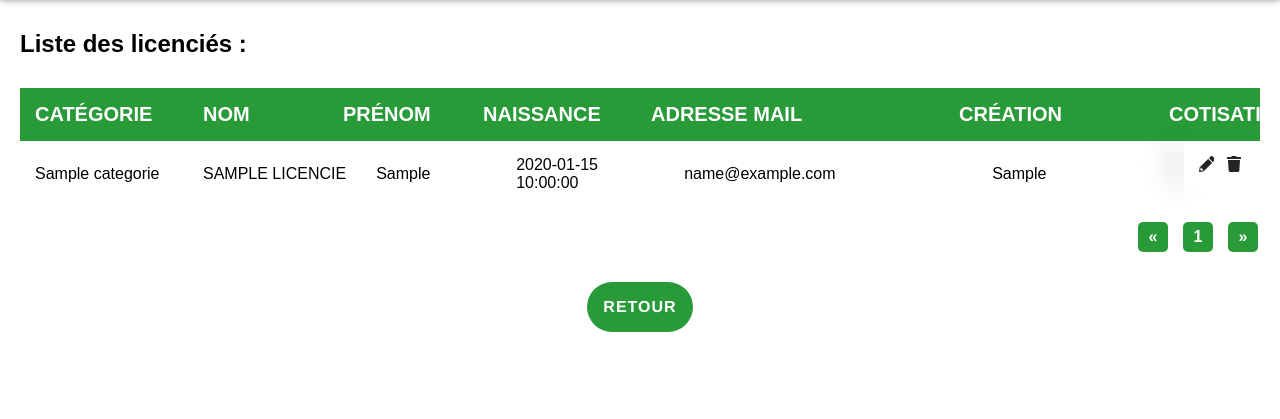
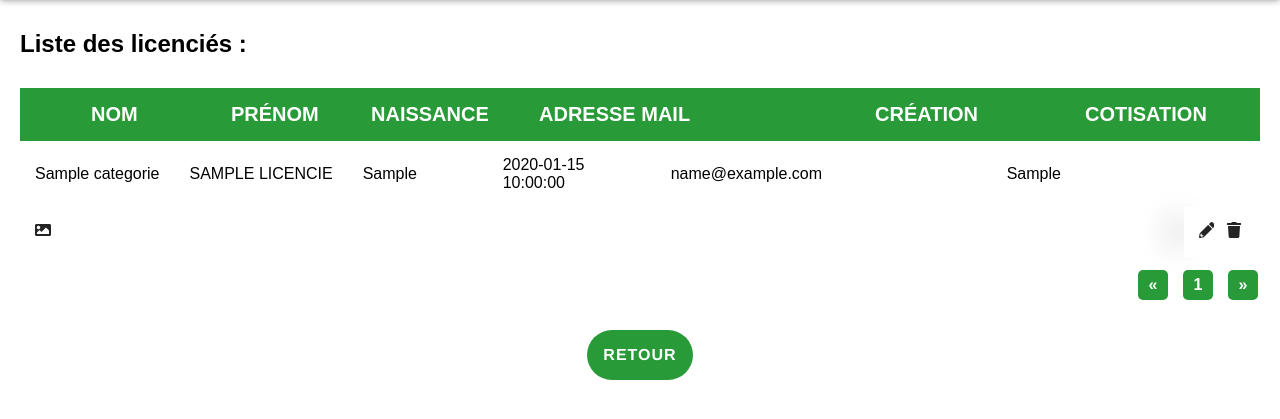
Before and after one commit to tdusautoir/asbeuvrylaforet.monasso.org, a PHP site: page /licencies.php in a window 1280 px wide. Shown: the part 75-494 px from the top of the page. Run offline with PHP 8.4, Linux system fonts and the light colour scheme; the visitor is signed in with stand-in values (Sample User, id 1); tables that the repository leaves empty or names only in its code hold one stand-in row (values such as "Sample post").

Commit message:
add modal photo

```diff
--- a/licencies.php
+++ b/licencies.php
@@ -41,7 +41,7 @@ if (isset($_GET['action']) && !empty($_GET['action']) && $_GET['action'] == "log
                                 <table class="table table-striped">
                                     <thead>
                                         <tr>
-                                            <th>Catégorie</th>
+                                            <th></th>
                                             <th>Nom</th>
                                             <th>Prénom</th>
                                             <th>Naissance</th>
@@ -77,6 +77,11 @@ if (isset($_GET['action']) && !empty($_GET['action']) && $_GET['action'] == "log
                                                 <td>
 
                                                 </td>
+                                                <td>
+                                                    <a href="#" onclick="displayModal('Modal-photo-<?= $LIC['idLicencie']; ?>')">
+                                                        <i class=" fa fa-picture-o"></i>
+                                                    </a>
+                                                </td>
                                                 <td class="action-btns btns-1">
                                                     <a href="./modif-licencie.php?idLicencie=<?= $LIC["idLicencie"] ?>">
                                                         <i class="fa fa-pencil"></i>
@@ -94,6 +99,12 @@ if (isset($_GET['action']) && !empty($_GET['action']) && $_GET['action'] == "log
                                                     <a href="./functions/licencie-delete.php?idLicencie=<?= $LIC["idLicencie"] ?>"><i class="fa fa-check"></i></a>
                                                     <a href=" #" onClick="erase('Modal-<?= $LIC['idLicencie']; ?>');"><i class="fa fa-times"></i></a>
                                                 </div>
+                                            </div>
+                                            <div id="Modal-photo-<?= $LIC["idLicencie"]; ?>" class="Modal-photo">
+                                                <a href="#" onclick="erase('Modal-photo-<?= $LIC['idLicencie']; ?>')">
+                                                    <i class=" fa fa-times"></i>
+                                                </a>
+                                                <img src="./unknown.png" alt="">
                                             </div>
                                         <?php endwhile; ?>
                                     </tbody>
--- a/public/css/dev.css
+++ b/public/css/dev.css
@@ -40,7 +40,7 @@
 
 .licencie-tab td:nth-child(1),
 .licencie-tab th:nth-child(1) {
-    min-width: 12%;
+    min-width: 4%;
 }
 
 .licencie-tab td:nth-child(2),
@@ -60,7 +60,7 @@
 
 .licencie-tab td:nth-child(5),
 .licencie-tab th:nth-child(5) {
-    width: 22%;
+    width: 24%;
 }
 
 .licencie-tab td:nth-child(6),
@@ -75,7 +75,7 @@
 
 .licencie-tab td:nth-child(8),
 .licencie-tab th:nth-child(8) {
-    width: 2%;
+    width: 4%;
 }
 
 .licencie-tab td:nth-child(9),
@@ -83,8 +83,13 @@
     width: 2%;
 }
 
+.licencie-tab td:nth-child(10),
+.licencie-tab th:nth-child(10) {
+    width: 2%;
+}
+
 tbody tr:hover {
-    background-color: rgb(206, 214, 223);
+    background-color: rgb(206, 214, 223) !important;
 }
 
 .row-hidden {
```
Also changed, not shown: other parts of public/css/dev.css (+40 -4 lines), unknown.png (added).
